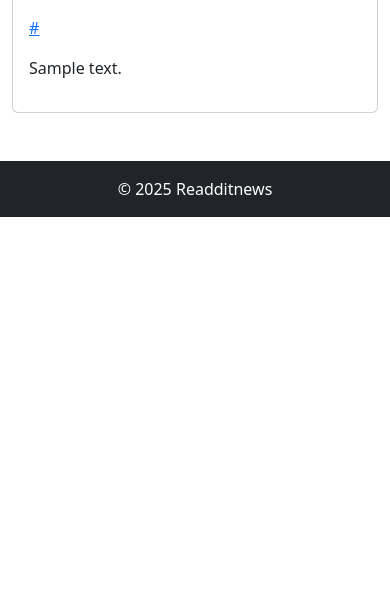
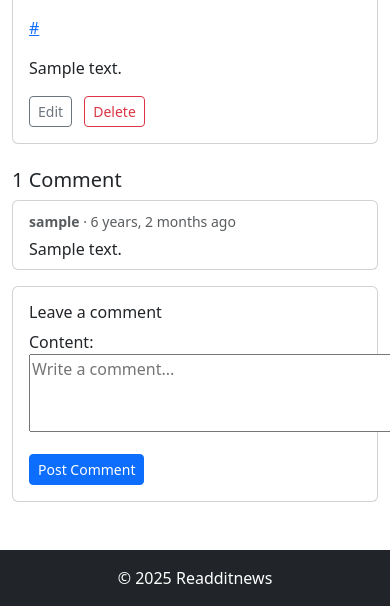
Before and after one commit to andreaslarssamils/readditnews, a Django app: a page that uses templates/posts/post_detail.html in a window 390 px wide; the page is wider, and only the part inside the window is pictured. Shown: the part 255-861 px from the top of that part. Before the commit the page ends 472 px from the top of that part, so only its background shows below. Run offline with Django 5.2, Linux system fonts and the light colour scheme; a user stored in the database is signed in; data comes from the database, SQL or seed files in the repository; tables that the repository leaves empty hold one stand-in row (values such as "Sample post"); parts of the project's set-up code (start-up, migrations or seed data) failed here and were passed over.

Commit message:
Add commenting feature to post detail page

```diff
--- a/posts/forms.py
+++ b/posts/forms.py
@@ -1,13 +1,42 @@
 from django import forms
 from django_summernote.widgets import SummernoteWidget
 
-from .models import Post
+from .models import Comment, Post
 
 
 class PostForm(forms.ModelForm):
+    """Form for creating and editing posts."""
+
     class Meta:
         model = Post
         fields = ["title", "content", "image", "url", "category"]
         widgets = {
             "content": SummernoteWidget(),
         }
+
+    def clean_title(self):
+        from django.utils.text import slugify
+
+        title = self.cleaned_data["title"]
+        slug = slugify(title)
+        qs = Post.objects.filter(slug=slug)
+        if self.instance.pk:
+            qs = qs.exclude(pk=self.instance.pk)
+        if qs.exists():
+            raise forms.ValidationError(
+                "A post with this title already exists. Please choose a different title."
+            )
+        return title
+
+
+class CommentForm(forms.ModelForm):
+    """Form for creating and editing comments."""
+
+    class Meta:
+        model = Comment
+        fields = ["content"]
+        widgets = {
+            "content": forms.Textarea(
+                attrs={"rows": 3, "placeholder": "Write a comment..."}
+            ),
+        }
--- a/posts/models.py
+++ b/posts/models.py
@@ -7,6 +7,8 @@ from django.utils.text import slugify
 
 
 class Post(models.Model):
+    """Model representing a blog post."""
+
     title = models.CharField(max_length=255)
     content = models.TextField()
     image = CloudinaryField("image", blank=True, default="placeholder")
@@ -41,6 +43,8 @@ class Post(models.Model):
 
 
 class Category(models.Model):
+    """Model representing a category for blog posts."""
+
     name = models.CharField(max_length=100, unique=True)
     slug = models.SlugField(max_length=100, unique=True, blank=True)
 
@@ -54,3 +58,26 @@ class Category(models.Model):
 
     def __str__(self):
         return self.name
+
+
+class Comment(models.Model):
+    """Model representing a comment on a blog post."""
+
+    post = models.ForeignKey(
+        Post,
+        on_delete=models.CASCADE,
+        related_name="comments",
+    )
+    author = models.ForeignKey(
+        settings.AUTH_USER_MODEL,
+        on_delete=models.CASCADE,
+        related_name="comments",
+    )
+    content = models.TextField()
+    created_at = models.DateTimeField(auto_now_add=True)
+
+    class Meta:
+        ordering = ["created_at"]
+
+    def __str__(self):
+        return f"Comment by {self.author} on {self.post}"
--- a/posts/urls.py
+++ b/posts/urls.py
@@ -6,4 +6,8 @@ urlpatterns = [
     path("", views.PostListView.as_view(), name="post_list"),
     path("post/create/", views.PostCreateView.as_view(), name="post_create"),
     path("post/<slug:slug>/", views.PostDetailView.as_view(), name="post_detail"),
+    path("post/<slug:slug>/edit/", views.PostUpdateView.as_view(), name="post_edit"),
+    path(
+        "post/<slug:slug>/delete/", views.PostDeleteView.as_view(), name="post_delete"
+    ),
 ]
--- a/posts/views.py
+++ b/posts/views.py
@@ -1,29 +1,57 @@
-from django.contrib.auth.mixins import LoginRequiredMixin
+from django.contrib.auth.mixins import LoginRequiredMixin, UserPassesTestMixin
+from django.shortcuts import redirect
 from django.urls import reverse_lazy
-from django.views.generic import CreateView, DetailView, ListView
+from django.views.generic import (
+    CreateView,
+    DeleteView,
+    DetailView,
+    ListView,
+    UpdateView,
+)
 
-from posts.forms import PostForm
+from posts.forms import CommentForm, PostForm
 
 from .models import Post
 
 
 class PostListView(ListView):
+    """View to list all posts."""
+
     model = Post
     template_name = "posts/post_list.html"
     context_object_name = "posts"
 
 
 class PostDetailView(DetailView):
+    """View to display a single post and handle comment submission."""
+
     model = Post
     template_name = "posts/post_detail.html"
     context_object_name = "post"
 
+    def get_context_data(self, **kwargs):
+        context = super().get_context_data(**kwargs)
+        context["comments"] = self.object.comments.all()
+        context["comment_form"] = CommentForm()
+        return context
+
+    def post(self, request, *args, **kwargs):
+        self.object = self.get_object()
+        form = CommentForm(request.POST)
+        if form.is_valid() and request.user.is_authenticated:
+            comment = form.save(commit=False)
+            comment.post = self.object
+            comment.author = request.user
+            comment.save()
+        return redirect("post_detail", slug=self.object.slug)
+
 
 class PostCreateView(LoginRequiredMixin, CreateView):
+    """View to create a new post. Only accessible to logged-in users."""
+
     model = Post
     template_name = "posts/post_create.html"
     form_class = PostForm
-    # fields = ["title", "content", "image", "url", "category"]
 
     def get_success_url(self):
         return reverse_lazy("post_detail", kwargs={"slug": self.object.slug})
@@ -31,3 +59,28 @@ class PostCreateView(LoginRequiredMixin, CreateView):
     def form_valid(self, form):
         form.instance.author = self.request.user
         return super().form_valid(form)
+
+
+class PostUpdateView(LoginRequiredMixin, UserPassesTestMixin, UpdateView):
+    """View to edit an existing post. Only accessible to the author of the post."""
+
+    model = Post
+    template_name = "posts/post_edit.html"
+    form_class = PostForm
+
+    def test_func(self):
+        return self.get_object().author == self.request.user
+
+    def get_success_url(self):
+        return reverse_lazy("post_detail", kwargs={"slug": self.object.slug})
+
+
+class PostDeleteView(LoginRequiredMixin, UserPassesTestMixin, DeleteView):
+    """View to delete a post. Only accessible to the author of the post."""
+
+    model = Post
+    template_name = "posts/post_confirm_delete.html"
+    success_url = reverse_lazy("post_list")
+
+    def test_func(self):
+        return self.get_object().author == self.request.user
--- a/templates/posts/post_detail.html
+++ b/templates/posts/post_detail.html
@@ -16,6 +16,41 @@
                 </p>
             {% endif %}
             <p>{{ post.content|safe }}</p>
+            {% if request.user == post.author %}
+                <a href="{% url 'post_edit' post.slug %}"
+                   class="btn btn-sm btn-outline-secondary">Edit</a>
+                <a href="{% url 'post_delete' post.slug %}"
+                   class="btn btn-sm btn-outline-danger ms-2">Delete</a>
+            {% endif %}
         </div>
     </div>
+    <div class="mt-4">
+        <h5>{{ comments.count }} Comment{{ comments|length|pluralize }}</h5>
+        {% for comment in comments %}
+            <div class="card mb-2">
+                <div class="card-body py-2">
+                    <small class="text-muted"><strong>{{ comment.author }}</strong> · {{ comment.created_at|timesince }} ago</small>
+                    <p class="mb-0 mt-1">{{ comment.content }}</p>
+                </div>
+            </div>
+        {% empty %}
+            <p class="text-muted">No comments yet.</p>
+        {% endfor %}
+        {% if request.user.is_authenticated %}
+            <div class="card mt-3">
+                <div class="card-body">
+                    <h6>Leave a comment</h6>
+                    <form method="post">
+                        {% csrf_token %}
+                        {{ comment_form.as_p }}
+                        <button type="submit" class="btn btn-primary btn-sm">Post Comment</button>
+                    </form>
+                </div>
+            </div>
+        {% else %}
+            <p class="text-muted mt-3">
+                <a href="{% url 'account_login' %}">Log in</a> to leave a comment.
+            </p>
+        {% endif %}
+    </div>
 {% endblock content %}
```
Also changed, not shown: templates/posts/post_confirm_delete.html (added, +17 -0 lines), templates/posts/post_edit.html (added, +16 -0 lines), posts/migrations/0003_comment.py (added).
